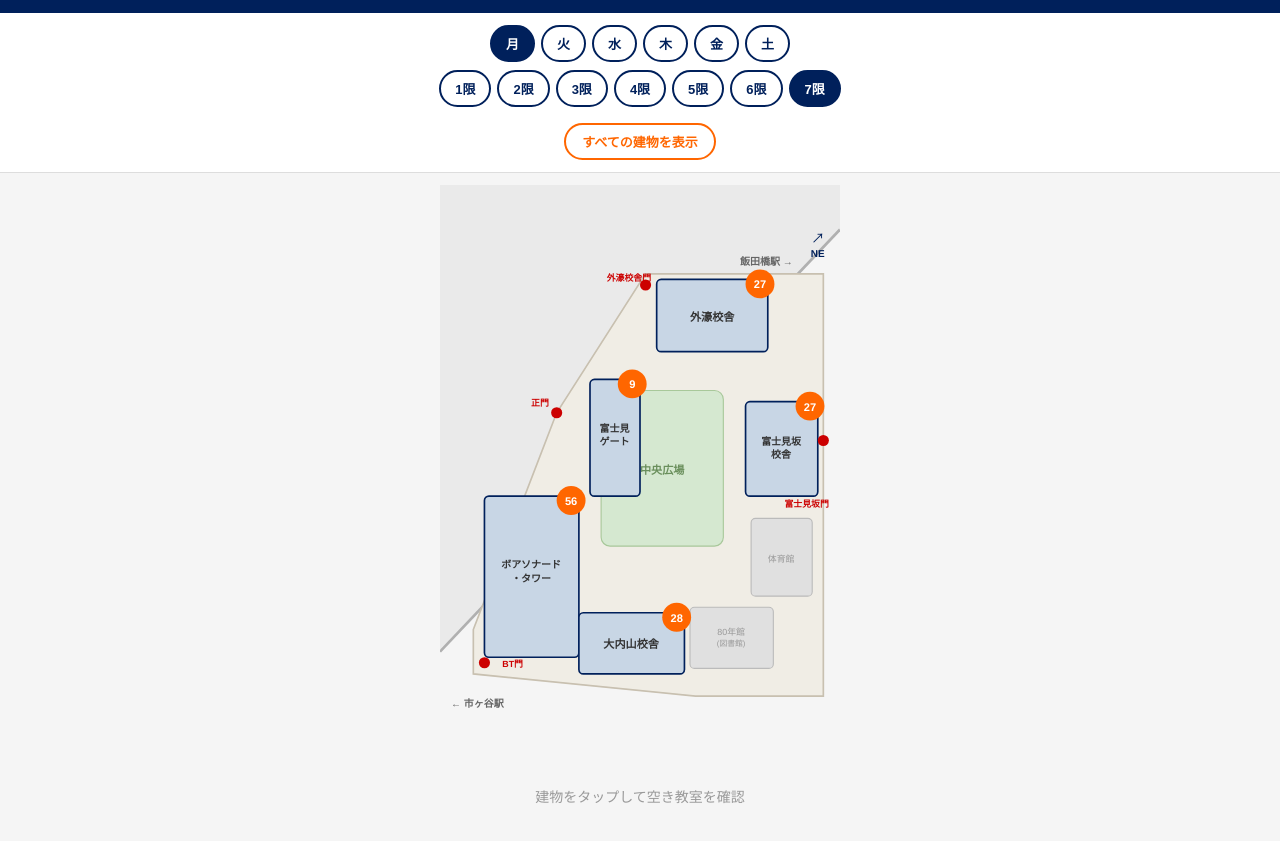
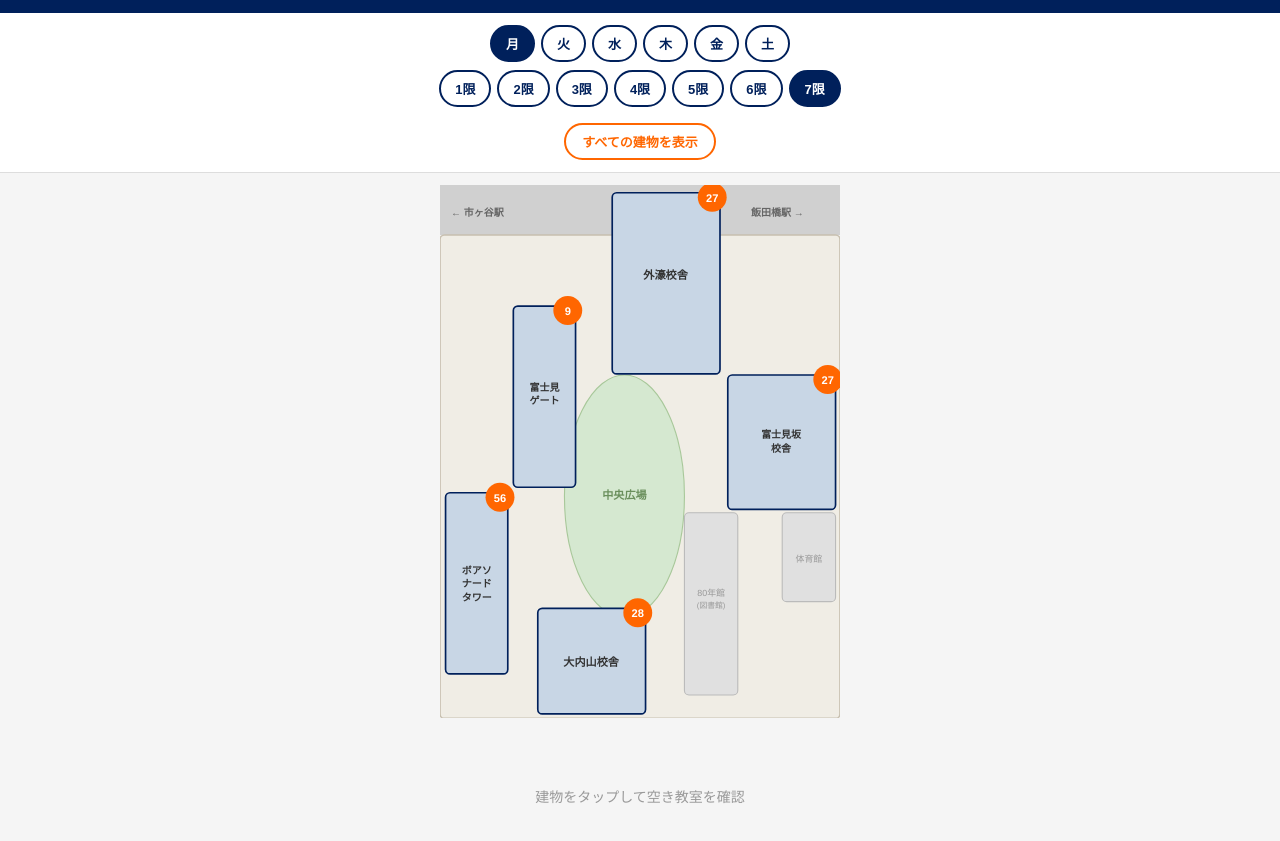
Before and after one commit to Kakeru1362/hosei-classroom, a plain HTML site: page index.html in a window 1280 px wide. Shown: the part 69-910 px from the top of the page. Drawn offline with Linux system fonts and the light colour scheme.

Commit message:
fix: Excelの図形データから算出した正確な座標でキャンパスマップを再構築

```diff
--- a/index.html
+++ b/index.html
@@ -51,90 +51,75 @@ svg { max-width: 100%; height: auto; }
 
 <div class="map-container">
 <svg id="campus-map" viewBox="0 0 360 480" xmlns="http://www.w3.org/2000/svg" style="max-width:400px;">
-<!-- 斜めの外濠通り（左下→右上） -->
-<polygon points="0,480 0,420 360,40 360,0 0,0" fill="#D0D0D0" opacity="0.3"/>
-<line x1="0" y1="420" x2="360" y2="40" stroke="#B0B0B0" stroke-width="2.5"/>
-<text x="100" y="310" fill="#888" font-size="9" font-weight="600" transform="rotate(-47,100,310)">外 濠 通 り</text>
+<!-- 道路（上部、左から右へ斜めに走る外濠通り） -->
+<rect x="0" y="0" width="360" height="45" fill="#D0D0D0" rx="0"/>
+<text x="10" y="28" fill="#666" font-size="9" font-weight="600">← 市ヶ谷駅</text>
+<text x="280" y="28" fill="#666" font-size="9" font-weight="600">飯田橋駅 →</text>
+<text x="180" y="16" fill="#888" font-size="8" text-anchor="middle" font-weight="600">外 濠 通 り</text>
 
-<!-- 敷地（道路の右下側の多角形） -->
-<polygon points="30,400 105,205 185,80 345,80 345,460 230,460 30,440" fill="#F0EDE5" stroke="#C8C0B0" stroke-width="1.5"/>
+<!-- 敷地 -->
+<rect x="0" y="45" width="360" height="435" fill="#F0EDE5" stroke="#C8C0B0" stroke-width="1.5" rx="4"/>
 
-<!-- 中央広場 -->
-<rect x="145" y="185" width="110" height="140" rx="8" ry="8" fill="#D5E8D0" stroke="#A8C89A" stroke-width="1"/>
-<text x="200" y="260" fill="#6A8F5C" font-size="10" text-anchor="middle" font-weight="600">中央広場</text>
+<!-- 中央広場（楕円） -->
+<ellipse cx="166" cy="280" rx="54" ry="109" fill="#D5E8D0" stroke="#A8C89A" stroke-width="1"/>
+<text x="166" y="283" fill="#6A8F5C" font-size="10" text-anchor="middle" font-weight="600">中央広場</text>
 
 <!-- 参考建物（クリック不可） -->
-<rect x="225" y="380" width="75" height="55" rx="4" ry="4" fill="#E0E0E0" stroke="#BBB" stroke-width="1"/>
-<text x="262" y="405" fill="#999" font-size="8" text-anchor="middle">80年館</text>
-<text x="262" y="415" fill="#999" font-size="7" text-anchor="middle">(図書館)</text>
+<rect x="220" y="295" width="48" height="164" rx="4" ry="4" fill="#E0E0E0" stroke="#BBB" stroke-width="1"/>
+<text x="244" y="370" fill="#999" font-size="8" text-anchor="middle">80年館</text>
+<text x="244" y="381" fill="#999" font-size="7" text-anchor="middle">(図書館)</text>
 
-<rect x="280" y="300" width="55" height="70" rx="4" ry="4" fill="#E0E0E0" stroke="#BBB" stroke-width="1"/>
-<text x="307" y="339" fill="#999" font-size="8" text-anchor="middle">体育館</text>
+<rect x="308" y="295" width="48" height="80" rx="4" ry="4" fill="#E0E0E0" stroke="#BBB" stroke-width="1"/>
+<text x="332" y="339" fill="#999" font-size="8" text-anchor="middle">体育館</text>
 
-<!-- BT: 左下（市ヶ谷駅寄り）、縦長 -->
+<!-- ===== クリック可能な建物 ===== -->
+
+<!-- BT: 左下、縦長 -->
 <g class="building-clickable" data-key="BT" id="bldg-BT">
-  <rect x="40" y="280" width="85" height="145" rx="4" ry="4" fill="#C8D6E5" stroke="#00205B" stroke-width="1.5"/>
-  <text x="82" y="345" fill="#333" font-size="9" text-anchor="middle" font-weight="600">ボアソナード</text>
-  <text x="82" y="357" fill="#333" font-size="9" text-anchor="middle" font-weight="600">・タワー</text>
+  <rect x="5" y="277" width="56" height="163" rx="4" ry="4" fill="#C8D6E5" stroke="#00205B" stroke-width="1.5"/>
+  <text x="33" y="350" fill="#333" font-size="9" text-anchor="middle" font-weight="600">ボアソ</text>
+  <text x="33" y="362" fill="#333" font-size="9" text-anchor="middle" font-weight="600">ナード</text>
+  <text x="33" y="374" fill="#333" font-size="9" text-anchor="middle" font-weight="600">タワー</text>
 </g>
 
-<!-- G: BTの右上（北東）、正門横、縦長 -->
+<!-- G: BTの右上、縦長 -->
 <g class="building-clickable" data-key="G" id="bldg-G">
-  <rect x="135" y="175" width="45" height="105" rx="4" ry="4" fill="#C8D6E5" stroke="#00205B" stroke-width="1.5"/>
-  <text x="157" y="222" fill="#333" font-size="9" text-anchor="middle" font-weight="600">富士見</text>
-  <text x="157" y="234" fill="#333" font-size="9" text-anchor="middle" font-weight="600">ゲート</text>
+  <rect x="66" y="109" width="56" height="163" rx="4" ry="4" fill="#C8D6E5" stroke="#00205B" stroke-width="1.5"/>
+  <text x="94" y="185" fill="#333" font-size="9" text-anchor="middle" font-weight="600">富士見</text>
+  <text x="94" y="197" fill="#333" font-size="9" text-anchor="middle" font-weight="600">ゲート</text>
 </g>
 
-<!-- S: 最も飯田橋寄り（右上）、横長 -->
+<!-- S: 右上、大きめ -->
 <g class="building-clickable" data-key="S" id="bldg-S">
-  <rect x="195" y="85" width="100" height="65" rx="4" ry="4" fill="#C8D6E5" stroke="#00205B" stroke-width="1.5"/>
-  <text x="245" y="122" fill="#333" font-size="10" text-anchor="middle" font-weight="600">外濠校舎</text>
+  <rect x="155" y="7" width="97" height="163" rx="4" ry="4" fill="#C8D6E5" stroke="#00205B" stroke-width="1.5"/>
+  <text x="203" y="85" fill="#333" font-size="10" text-anchor="middle" font-weight="600">外濠校舎</text>
 </g>
 
-<!-- Y: 広場の南側、横長 -->
-<g class="building-clickable" data-key="Y" id="bldg-Y">
-  <rect x="125" y="385" width="95" height="55" rx="4" ry="4" fill="#C8D6E5" stroke="#00205B" stroke-width="1.5"/>
-  <text x="172" y="417" fill="#333" font-size="10" text-anchor="middle" font-weight="600">大内山校舎</text>
+<!-- F: 右側中央、横長 -->
+<g class="building-clickable" data-key="F" id="bldg-F">
+  <rect x="259" y="171" width="97" height="121" rx="4" ry="4" fill="#C8D6E5" stroke="#00205B" stroke-width="1.5"/>
+  <text x="307" y="228" fill="#333" font-size="9" text-anchor="middle" font-weight="600">富士見坂</text>
+  <text x="307" y="240" fill="#333" font-size="9" text-anchor="middle" font-weight="600">校舎</text>
 </g>
 
-<!-- F: 東端（山側） -->
-<g class="building-clickable" data-key="F" id="bldg-F">
-  <rect x="275" y="195" width="65" height="85" rx="4" ry="4" fill="#C8D6E5" stroke="#00205B" stroke-width="1.5"/>
-  <text x="307" y="234" fill="#333" font-size="9" text-anchor="middle" font-weight="600">富士見坂</text>
-  <text x="307" y="246" fill="#333" font-size="9" text-anchor="middle" font-weight="600">校舎</text>
+<!-- Y: 下側中央、横長 -->
+<g class="building-clickable" data-key="Y" id="bldg-Y">
+  <rect x="88" y="381" width="97" height="95" rx="4" ry="4" fill="#C8D6E5" stroke="#00205B" stroke-width="1.5"/>
+  <text x="136" y="433" fill="#333" font-size="10" text-anchor="middle" font-weight="600">大内山校舎</text>
 </g>
 
-<!-- バッジ -->
-<circle id="badge-BT" cx="118" cy="284" r="13" fill="#FF6600"/>
-<text id="badge-text-BT" x="118" y="288" fill="#fff" font-size="10" text-anchor="middle" font-weight="700"></text>
-<circle id="badge-S" cx="288" cy="89" r="13" fill="#FF6600"/>
-<text id="badge-text-S" x="288" y="93" fill="#fff" font-size="10" text-anchor="middle" font-weight="700"></text>
-<circle id="badge-G" cx="173" cy="179" r="13" fill="#FF6600"/>
-<text id="badge-text-G" x="173" y="183" fill="#fff" font-size="10" text-anchor="middle" font-weight="700"></text>
-<circle id="badge-Y" cx="213" cy="389" r="13" fill="#FF6600"/>
-<text id="badge-text-Y" x="213" y="393" fill="#fff" font-size="10" text-anchor="middle" font-weight="700"></text>
-<circle id="badge-F" cx="333" cy="199" r="13" fill="#FF6600"/>
-<text id="badge-text-F" x="333" y="203" fill="#fff" font-size="10" text-anchor="middle" font-weight="700"></text>
+<!-- バッジ（各建物の右上角付近） -->
+<circle id="badge-BT" cx="54" cy="281" r="13" fill="#FF6600"/>
+<text id="badge-text-BT" x="54" y="285" fill="#fff" font-size="10" text-anchor="middle" font-weight="700"></text>
+<circle id="badge-G" cx="115" cy="113" r="13" fill="#FF6600"/>
+<text id="badge-text-G" x="115" y="117" fill="#fff" font-size="10" text-anchor="middle" font-weight="700"></text>
+<circle id="badge-S" cx="245" cy="11" r="13" fill="#FF6600"/>
+<text id="badge-text-S" x="245" y="15" fill="#fff" font-size="10" text-anchor="middle" font-weight="700"></text>
+<circle id="badge-F" cx="349" cy="175" r="13" fill="#FF6600"/>
+<text id="badge-text-F" x="349" y="179" fill="#fff" font-size="10" text-anchor="middle" font-weight="700"></text>
+<circle id="badge-Y" cx="178" cy="385" r="13" fill="#FF6600"/>
+<text id="badge-text-Y" x="178" y="389" fill="#fff" font-size="10" text-anchor="middle" font-weight="700"></text>
 
-<!-- 門 -->
-<circle cx="40" cy="430" r="5" fill="#CC0000"/>
-<text x="56" y="434" fill="#CC0000" font-size="8" font-weight="600">BT門</text>
-<circle cx="105" cy="205" r="5" fill="#CC0000"/>
-<text x="82" y="199" fill="#CC0000" font-size="8" font-weight="600">正門</text>
-<circle cx="185" cy="90" r="5" fill="#CC0000"/>
-<text x="150" y="86" fill="#CC0000" font-size="8" font-weight="600">外濠校舎門</text>
-<circle cx="345" cy="230" r="5" fill="#CC0000"/>
-<text x="310" y="290" fill="#CC0000" font-size="8" font-weight="600">富士見坂門</text>
-
-<!-- コンパス -->
-<g transform="translate(335,60)">
-  <text x="5" y="-8" fill="#00205B" font-size="12" text-anchor="middle" font-weight="400">↗</text>
-  <text x="5" y="5" fill="#00205B" font-size="9" text-anchor="middle" font-weight="700">NE</text>
-</g>
-
-<!-- 駅ラベル -->
-<text x="10" y="470" fill="#666" font-size="9" font-weight="600">← 市ヶ谷駅</text>
-<text x="270" y="72" fill="#666" font-size="9" font-weight="600">飯田橋駅 →</text>
 </svg>
 </div>
 
```
